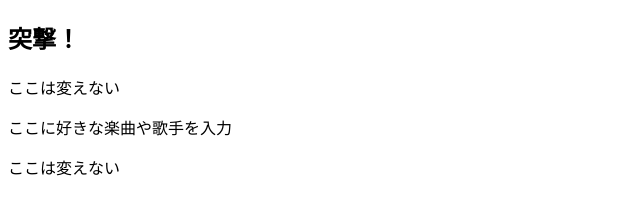
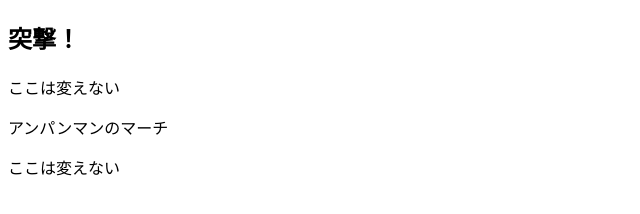
Before and after one commit to haruki-takashina/testConflict, a plain HTML site: page index.html in a window 1280 px wide. Shown: the whole page, without its empty margins (0-640 px from the left). Drawn offline with Linux system fonts and the light colour scheme.

Commit message:
[modify]index.htmlの更新

```diff
--- a/index.html
+++ b/index.html
@@ -6,7 +6,7 @@
 <body>
 <h2> 突撃！ </h2>
 <p>ここは変えない</p>
-<p>ここに好きな楽曲や歌手を入力</p>
+<p>アンパンマンのマーチ</p>
 <p>ここは変えない</p>
 </body>
 </html>
```
